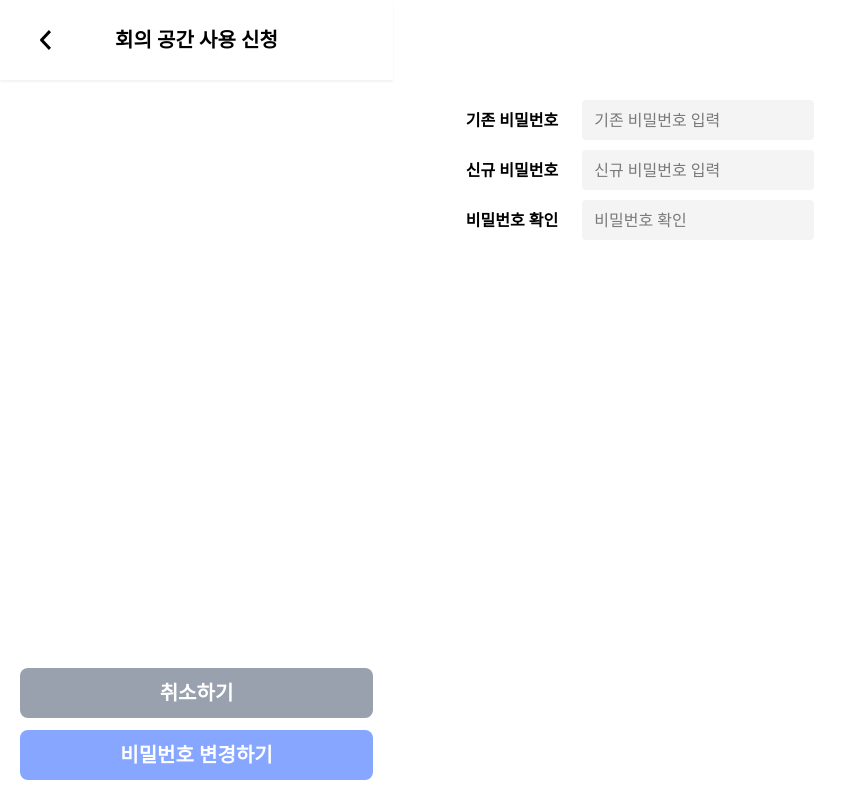
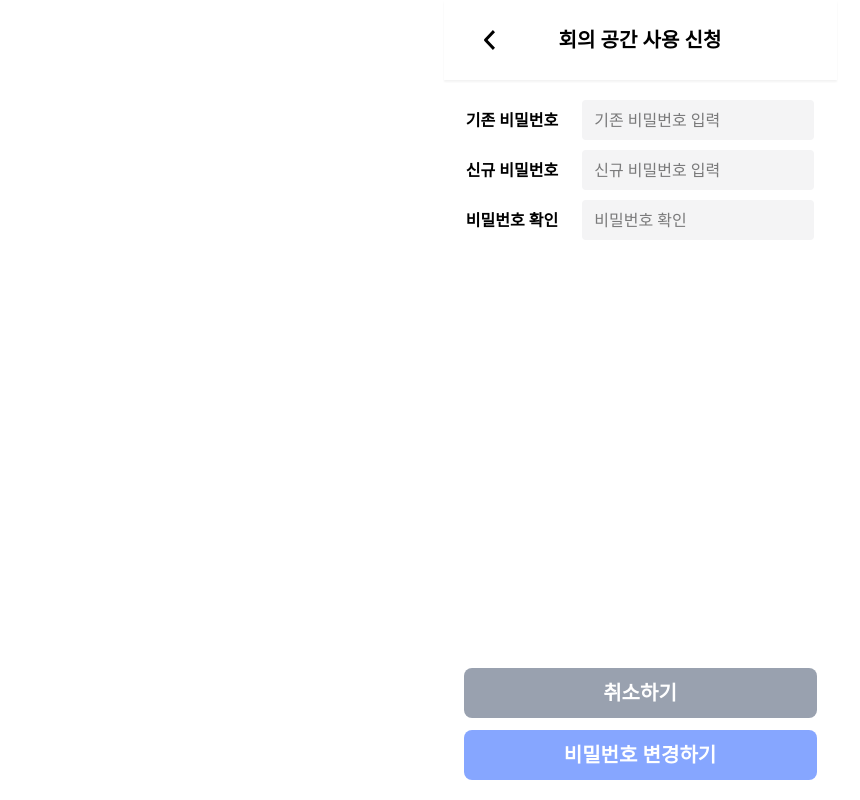
Before and after one commit to dohyeon2732/Momentum, a React (Vite) app in the folder frontend/: page /password in a window 1280 px wide. Shown: the whole page, without its empty margins (0-860 px from the left). Built offline with nearby package versions, Linux system fonts and the light colour scheme; no server answers.

Commit message:
Fix : center align

```diff
--- a/frontend/src/App.tsx
+++ b/frontend/src/App.tsx
@@ -3,7 +3,7 @@ import AppRouter from "./router/Router"
 function App() {
 
   return (
-    <div>
+    <div className="flex flex-col items-center justify-center">
       <AppRouter/>
     </div>
   )
--- a/frontend/src/components/MobileTopBar.tsx
+++ b/frontend/src/components/MobileTopBar.tsx
@@ -13,7 +13,7 @@ const MobileTopBar = ({ dept, name, title, back, buttonOn }: MobileTopBarProps)
   const navigate = useNavigate();
 
   return (
-    <div className="fixed top-0 left-0 px-10 z-9999 flex flex-row justify-between items-center w-[393px] h-20 bg-white shadow-[0px_2px_2px_0px_rgba(0,0,0,0.05)]">
+    <div className="fixed  top-0 px-10 z-9999 flex flex-row justify-between items-center w-[393px] h-20 bg-white shadow-[0px_2px_2px_0px_rgba(0,0,0,0.05)]">
       <button
         className={`${back ? '' : 'invisible'} `}
         onClick={() => navigate('/home')}
--- a/frontend/src/components/button/BottomButton.tsx
+++ b/frontend/src/components/button/BottomButton.tsx
@@ -16,7 +16,7 @@ const BottomButton = ({
   onClick2,
 }: BlueButtonProps) => {
   return (
-    <div>
+    <div className="w-[393px] flex justify-center items-center">
       <button
         className={`w-88.25 h-[50px] fixed bottom-20.5 font-bold ${color1 === 'blue' ? 'bg-[#86A6FF] text-white' : color1 === 'lightblue' ? 'bg-[#D9E3FF] text-[#1A49CB]' : color1 === 'red' ? 'bg-[#FFA193] text-white' : 'bg-gray-400 text-white'}  rounded-lg `}
         onClick={onClick1}
--- a/frontend/src/components/button/BottomButton3.tsx
+++ b/frontend/src/components/button/BottomButton3.tsx
@@ -22,7 +22,7 @@ const BottomButton = ({
   onClick3,
 }: BlueButtonProps) => {
   return (
-    <div>
+    <div className="w-[393px] flex justify-center items-center">
       <button
         className={`w-88.25 h-[50px] fixed bottom-36 font-bold ${color1 === 'blue' ? 'bg-[#86A6FF] text-white' : color1 === 'lightblue' ? 'bg-[#D9E3FF] text-[#1A49CB]' : color1 === 'red' ? 'bg-[#FFA193] text-white' : 'bg-gray-400 text-white'}  rounded-lg `}
         onClick={onClick1}
--- a/frontend/src/index.css
+++ b/frontend/src/index.css
@@ -2,10 +2,16 @@
 @import url('https://cdn.jsdelivr.net/gh/orioncactus/pretendard/dist/web/static/pretendard.css');
 
 html,
-body,
-#root {
-  width: 100%;
+body
+ {
+  width: 393px;
   height: 100%;
+      margin: 0 auto;
+}
+
+#root{
+  width: 393px;
+      margin: 0 auto;
 }
 
 /* Base */
@@ -22,8 +28,6 @@ body {
     sans-serif;
 
   padding-top: 100px;
-  padding-left: 20px;
-  padding-right: 20px;
   background: #ffffff;
   color: #000000;
 }
--- a/frontend/src/pages/Edit.tsx
+++ b/frontend/src/pages/Edit.tsx
@@ -164,8 +164,7 @@ useEffect(()=>{
     }, []);
 
   return (
-
-    <div>
+    <div className='w-[393px] flex flex-col items-center justify-center '>
       <MobileTopBar
         dept={userKuk}
         name={userName}
--- a/frontend/src/pages/Home.tsx
+++ b/frontend/src/pages/Home.tsx
@@ -57,7 +57,7 @@ const Home = () => {
   }, [userId]);
 
   return (
-    <div>
+    <div className='w-[393px] flex flex-col items-center justify-center'>
       <MobileTopBar
       buttonOn={true}
         dept={userKuk}
@@ -65,8 +65,8 @@ const Home = () => {
         title="회의 공간 사용 신청"
         back={false}
       />
-      <div className="flex flex-col gap-5">
-        <div className="flex flex-col gap-2">
+      <div className="flex flex-col w-[353px] gap-5">
+        <div className="flex flex-col  gap-2">
           <p className="text-base font-medium">내가 신청한 내역</p>
           {upcoming.map((s) => (
             <div
--- a/frontend/src/pages/SchedulePage.tsx
+++ b/frontend/src/pages/SchedulePage.tsx
@@ -143,7 +143,7 @@ const currentDate = parseTodayToDate();
 
 
   return (
-    <div className="flex flex-col gap-4">
+    <div className='w-[393px] flex flex-col items-center justify-center gap-4'>
       <MobileTopBar
         dept={userKuk}
         name={userName}
```
